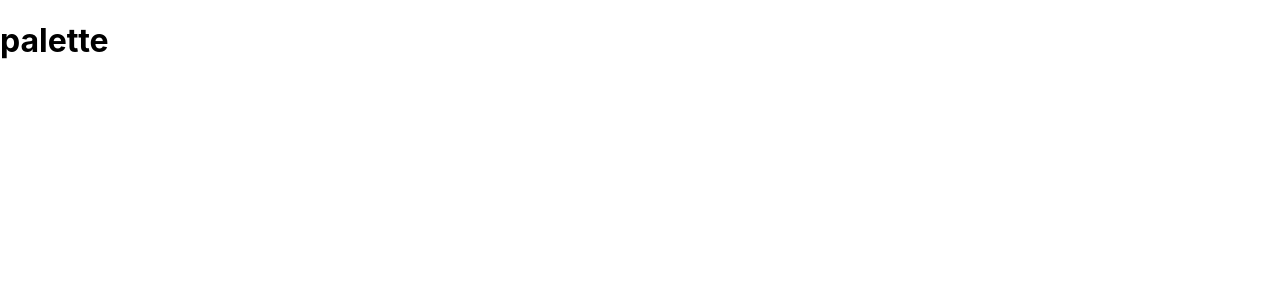
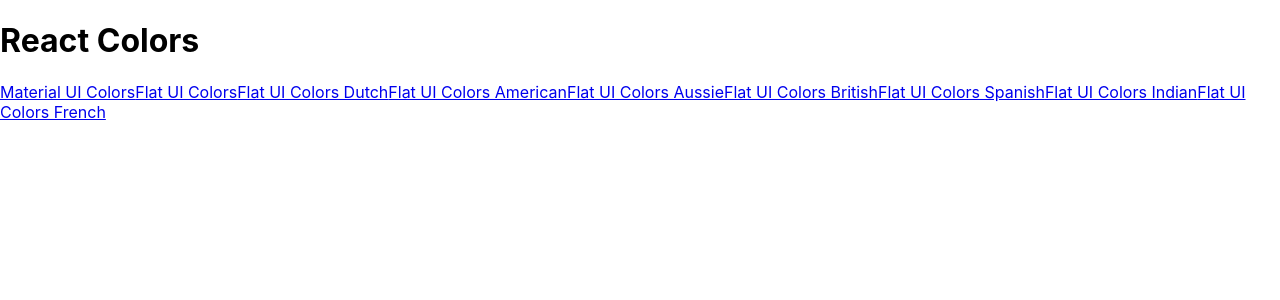
Before and after one commit to Dgarza0413/color-palette, a React (Create React App) app: page / in a window 1280 px wide. Shown: the top 300 px of the page. Built offline with nearby package versions, Linux system fonts and the light colour scheme.

Commit message:
palettes displayed on landing page

```diff
--- a/src/App.js
+++ b/src/App.js
@@ -1,6 +1,7 @@
 import React, { Component } from 'react';
 import { Route, Switch } from 'react-router-dom';
 import Palette from "./components/Palette";
+import PaletteList from "./components/PaletteList";
 import seedColors from "./seedColors";
 import { generatePalette } from "./components/colorHelpers"
 
@@ -9,14 +10,13 @@
     console.log(id)
     return seedColors.find(function (palette) {
       console.log(palette.id)
-      console.log(id)
       return palette.id === id;
     });
   }
   render() {
     return (
       <Switch>
-        <Route exact path="/" render={() => <h1>palette</h1>} />
+        <Route exact path="/" render={() => <PaletteList palettes={seedColors} />} />
         <Route exact path="/palette/:id" render={(routeProps) => (
           <Palette palette={generatePalette(this.findPalette(routeProps.match.params.id))} />
         )}
--- a/src/components/Navbar.js
+++ b/src/components/Navbar.js
@@ -1,4 +1,5 @@
 import React, { Component } from 'react';
+import { Link } from 'react-router-dom';
 import Select from "@material-ui/core/Select";
 import MenuItem from "@material-ui/core/MenuItem";
 import Snackbar from "@material-ui/core/Snackbar";
@@ -29,7 +30,7 @@
         return (
             <header className="Navbar">
                 <div className="logo">
-                    <a href="/">react color picker</a>
+                    <Link to="/">react color picker</Link>
                 </div>
                 <div className="slider-container">
                     <span>Level: {level}</span>
--- /dev/null
+++ b/src/components/PaletteList.js
@@ -0,0 +1,18 @@
+import React, { Component } from 'react';
+import { Link } from "react-router-dom";
+
+class PaletteList extends Component {
+    render() {
+        const { palettes } = this.props;
+        return (
+            <div>
+                <h1>React Colors</h1>
+                {palettes.map(palette => (
+                    <Link to={`/palette/${palette.id}`}>{palette.paletteName}</Link>
+                ))}
+            </div>
+        )
+    }
+}
+
+export default PaletteList
```
Also changed, not shown: src/components/miniPalette.js (added).
